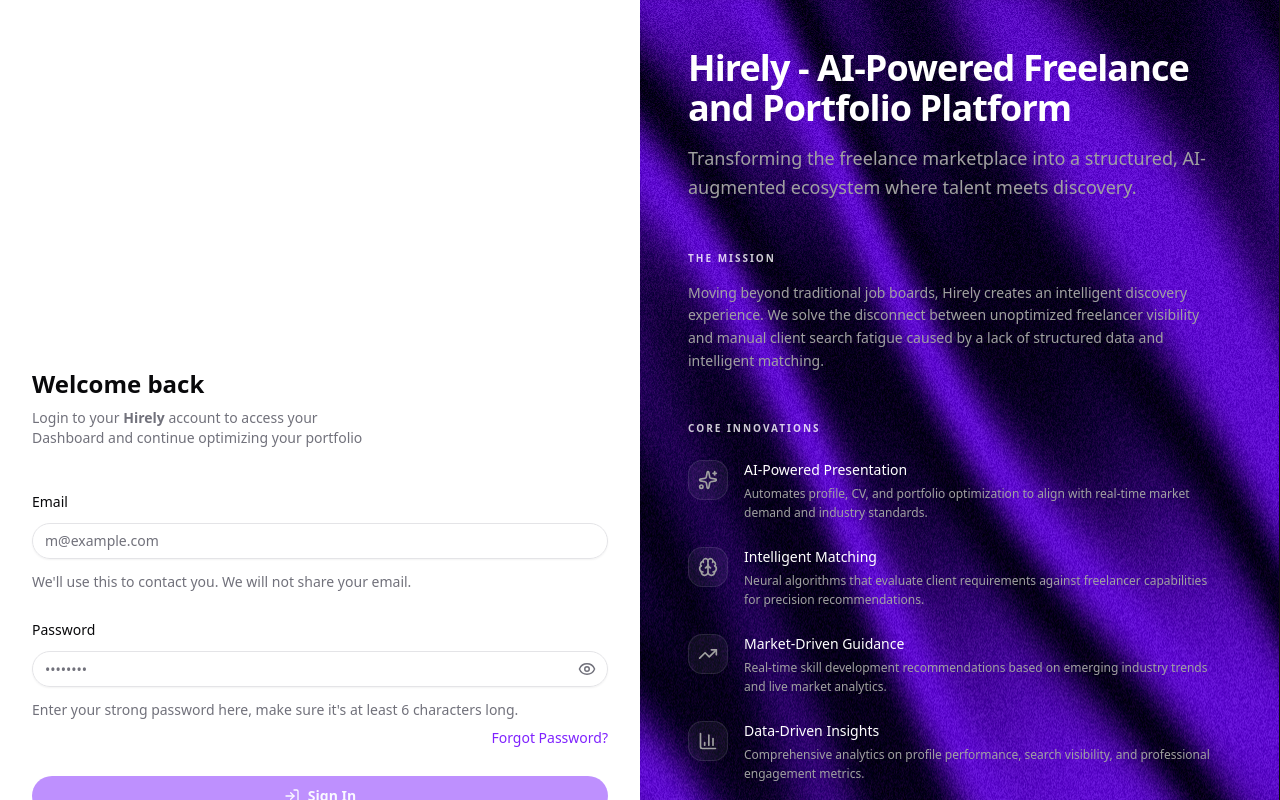
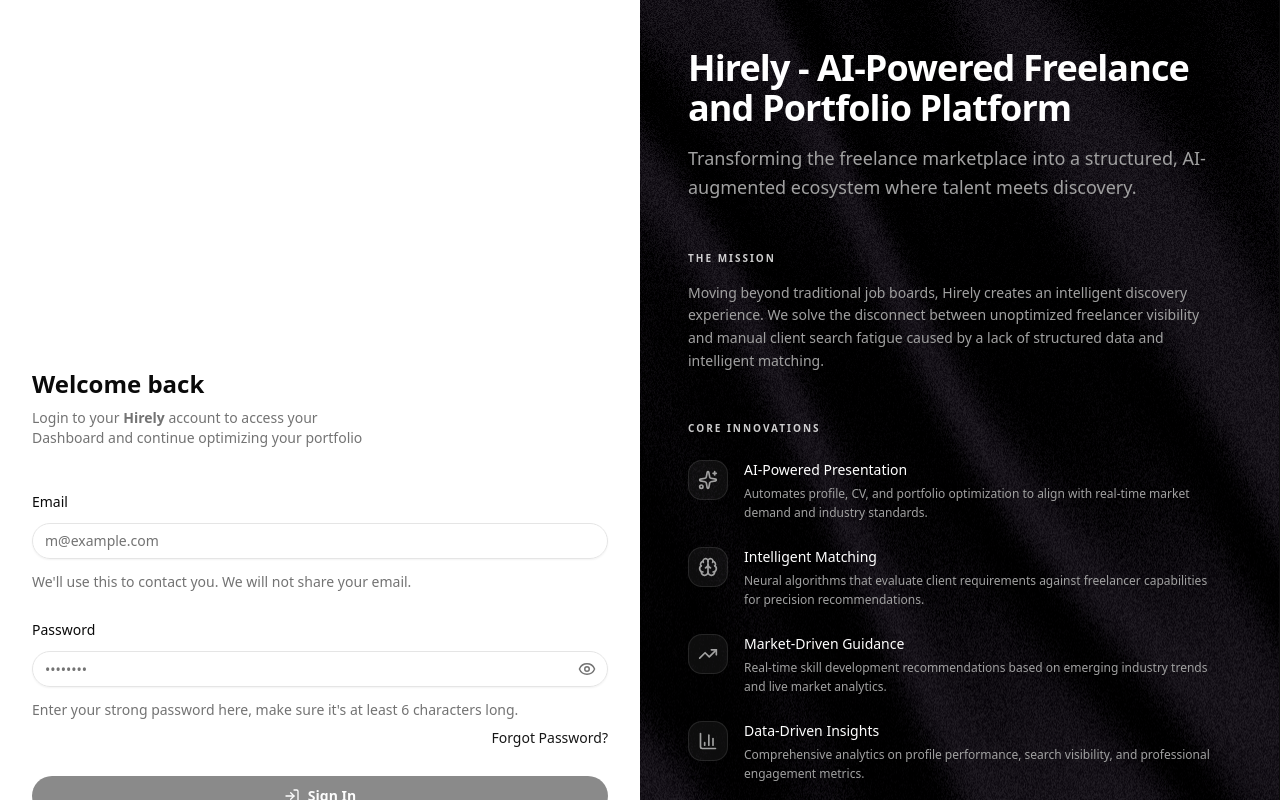
Before and after one commit to Mahmovdsayed/hirely, a Next.js app: page /auth/sign-in in a window 1280 px wide. Shown: the top 800 px of the page. Built offline with nearby package versions, Linux system fonts and the light colour scheme.

Commit message:
feat: Set default dark theme, refactor global color palette, and refine UI layout and text alignment.

```diff
--- a/app/globals.css
+++ b/app/globals.css
@@ -51,70 +51,71 @@
 :root {
   --radius: 0.65rem;
   --background: oklch(1 0 0);
-  --foreground: oklch(0.141 0.005 285.823);
+  --foreground: oklch(0.145 0 0);
   --card: oklch(1 0 0);
-  --card-foreground: oklch(0.141 0.005 285.823);
+  --card-foreground: oklch(0.145 0 0);
   --popover: oklch(1 0 0);
-  --popover-foreground: oklch(0.141 0.005 285.823);
-  --primary: oklch(0.541 0.281 293.009);
-  --primary-foreground: oklch(0.969 0.016 293.756);
-  --secondary: oklch(0.967 0.001 286.375);
-  --secondary-foreground: oklch(0.21 0.006 285.885);
-  --muted: oklch(0.967 0.001 286.375);
-  --muted-foreground: oklch(0.552 0.016 285.938);
-  --accent: oklch(0.967 0.001 286.375);
-  --accent-foreground: oklch(0.21 0.006 285.885);
+  --popover-foreground: oklch(0.145 0 0);
+  --primary: oklch(0.205 0 0);
+  --primary-foreground: oklch(0.985 0 0);
+  --secondary: oklch(0.97 0 0);
+  --secondary-foreground: oklch(0.205 0 0);
+  --muted: oklch(0.97 0 0);
+  --muted-foreground: oklch(0.556 0 0);
+  --accent: oklch(0.97 0 0);
+  --accent-foreground: oklch(0.205 0 0);
   --destructive: oklch(0.577 0.245 27.325);
-  --border: oklch(0.92 0.004 286.32);
-  --input: oklch(0.92 0.004 286.32);
-  --ring: oklch(0.702 0.183 293.541);
-  --chart-1: oklch(0.811 0.111 293.571);
-  --chart-2: oklch(0.606 0.25 292.717);
-  --chart-3: oklch(0.541 0.281 293.009);
-  --chart-4: oklch(0.491 0.27 292.581);
-  --chart-5: oklch(0.432 0.232 292.759);
+  --border: oklch(0.922 0 0);
+  --input: oklch(0.922 0 0);
+  --ring: oklch(0.708 0 0);
+  --chart-1: oklch(0.646 0.222 41.116);
+  --chart-2: oklch(0.6 0.118 184.704);
+  --chart-3: oklch(0.398 0.07 227.392);
+  --chart-4: oklch(0.828 0.189 84.429);
+  --chart-5: oklch(0.769 0.188 70.08);
+  --radius: 0.625rem;
   --sidebar: oklch(0.985 0 0);
-  --sidebar-foreground: oklch(0.141 0.005 285.823);
-  --sidebar-primary: oklch(0.541 0.281 293.009);
-  --sidebar-primary-foreground: oklch(0.969 0.016 293.756);
-  --sidebar-accent: oklch(0.967 0.001 286.375);
-  --sidebar-accent-foreground: oklch(0.21 0.006 285.885);
-  --sidebar-border: oklch(0.92 0.004 286.32);
-  --sidebar-ring: oklch(0.702 0.183 293.541);
+  --sidebar-foreground: oklch(0.145 0 0);
+  --sidebar-primary: oklch(0.205 0 0);
+  --sidebar-primary-foreground: oklch(0.985 0 0);
+  --sidebar-accent: oklch(0.97 0 0);
+  --sidebar-accent-foreground: oklch(0.205 0 0);
+  --sidebar-border: oklch(0.922 0 0);
+  --sidebar-ring: oklch(0.708 0 0);
 }
 
 .dark {
-  --background: #000000;
+  --background: oklch(0% 0 0);
   --foreground: oklch(0.985 0 0);
-  --card: oklch(0.21 0.006 285.885);
+  --card: oklch(0.205 0 0);
   --card-foreground: oklch(0.985 0 0);
-  --popover: oklch(0.21 0.006 285.885);
+  --popover: oklch(0.205 0 0);
   --popover-foreground: oklch(0.985 0 0);
-  --primary: oklch(0.606 0.25 292.717);
-  --primary-foreground: oklch(0.969 0.016 293.756);
-  --secondary: oklch(0.274 0.006 286.033);
+  --primary: oklch(0.922 0 0);
+  --primary-foreground: oklch(0.205 0 0);
+  --secondary: oklch(0.269 0 0);
   --secondary-foreground: oklch(0.985 0 0);
-  --muted: oklch(0.274 0.006 286.033);
-  --muted-foreground: oklch(0.705 0.015 286.067);
-  --accent: oklch(0.274 0.006 286.033);
+  --muted: oklch(0.269 0 0);
+  --muted-foreground: oklch(0.708 0 0);
+  --accent: oklch(0.269 0 0);
   --accent-foreground: oklch(0.985 0 0);
   --destructive: oklch(0.704 0.191 22.216);
   --border: oklch(1 0 0 / 10%);
   --input: oklch(1 0 0 / 15%);
-  --ring: oklch(0.38 0.189 293.745);
-  --chart-1: oklch(0.811 0.111 293.571);
-  --chart-2: oklch(0.606 0.25 292.717);
-  --chart-3: oklch(0.541 0.281 293.009);
-  --chart-4: oklch(0.491 0.27 292.581);
-  --chart-5: oklch(0.432 0.232 292.759);
-  --sidebar: oklch(0.21 0.006 285.885);
+  --ring: oklch(0.556 0 0);
+  --chart-1: oklch(0.488 0.243 264.376);
+  --chart-2: oklch(0.696 0.17 162.48);
+  --chart-3: oklch(0.769 0.188 70.08);
+  --chart-4: oklch(0.627 0.265 303.9);
+  --chart-5: oklch(0.645 0.246 16.439);
+  --sidebar: oklch(0.205 0 0);
   --sidebar-foreground: oklch(0.985 0 0);
-  --sidebar-primary: oklch(0.606 0.25 292.717);
-  --sidebar-primary-foreground: oklch(0.969 0.016 293.756);
-  --sidebar-accent: oklch(0.274 0.006 286.033);
+  --sidebar-primary: oklch(0.488 0.243 264.376);
+  --sidebar-primary-foreground: oklch(0.985 0 0);
+  --sidebar-accent: oklch(0.269 0 0);
   --sidebar-accent-foreground: oklch(0.985 0 0);
   --sidebar-border: oklch(1 0 0 / 10%);
-  --sidebar-ring: oklch(0.38 0.189 293.745);
+  --sidebar-ring: oklch(0.556 0 0);
 }
 
 @layer base {
--- a/app/layout.tsx
+++ b/app/layout.tsx
@@ -49,7 +49,7 @@
   children: React.ReactNode;
 }>) {
   return (
-    <html suppressHydrationWarning dir="ltr" lang="en" className="light">
+    <html suppressHydrationWarning dir="ltr" lang="en" className="dark">
       <body className={`${inter.variable} antialiased overflow-x-hidden font-inter`}>
         <Providers>
           {children}
--- a/components/forms/auth/SignUpForm.tsx
+++ b/components/forms/auth/SignUpForm.tsx
@@ -119,7 +119,7 @@
                 </InputMotion>
                 <div className="flex flex-col gap-2">
                     <InputMotion delay={0.9} isFullWidth>
-                        <p className="text-sm text-start text-muted-foreground">
+                        <p className="text-sm text-left text-muted-foreground">
                             Already have an account?{' '}
                             <button
                                 type="button"
@@ -131,7 +131,7 @@
                         </p>
                     </InputMotion>
                     <InputMotion delay={1} isFullWidth>
-                        <p className="text-xs text-start text-muted-foreground">
+                        <p className="text-xs text-left text-muted-foreground">
                             By signing up, you agree to our{' '}
                             <button
                                 type="button"
--- a/components/layout/LoadingScreen.tsx
+++ b/components/layout/LoadingScreen.tsx
@@ -4,7 +4,7 @@
 
 const LoadingScreen = () => {
     return (
-        <div className="fixed inset-0 z-[100] flex items-center justify-center bg-background">
+        <div className="fixed inset-0 z-100 flex items-center justify-center bg-background">
             <div className="relative flex flex-col items-center">
                 <motion.div
                     animate={{
--- a/components/layout/auth/SilkWrapper.tsx
+++ b/components/layout/auth/SilkWrapper.tsx
@@ -35,11 +35,10 @@
         <div className="relative hidden xl:flex h-full overflow-hidden border-r border-white/5 flex-col p-12 bg-black">
             <div className="absolute inset-0 z-0">
                 <Silk
-                    color="#7f22fe"
+                    color="#242027"
                     speed={6.5}
-                    noiseIntensity={2.5}
+                    noiseIntensity={1.5}
                 />
-                <div className="absolute bg-black/10 inset-0  shadow-inner" />
             </div>
 
             <div className="relative z-10 flex flex-col h-full">
--- a/components/motion/InputsMotion.tsx
+++ b/components/motion/InputsMotion.tsx
@@ -32,7 +32,7 @@
     return (
         <div
             ref={elRef}
-            className={`w-full ${isFullWidth ? 'md:w-auto' : ''}`}
+            className={`${isFullWidth ? 'w-full' : 'w-auto'}`}
         >
             {children}
         </div>
--- a/components/pages/auth/signup/SignUpPage.tsx
+++ b/components/pages/auth/signup/SignUpPage.tsx
@@ -58,7 +58,7 @@
     return (
         <div>
             <div className="container max-w-5xl mx-auto">
-                <div className="text-start mb-8 md:mb-12">
+                <div className="text-left mb-8 md:mb-12">
                     <InputMotion delay={0.1}>
                         <h1 className="text-2xl md:text-4xl font-bold tracking-tight mb-2 md:mb-3">
                             Start your journey
@@ -80,7 +80,7 @@
 
                 <div className="relative mt-4 md:mt-8">
                     <StepWrapper isVisible={step === 0}>
-                        <div className="mb-6 md:mb-10 text-start md:text-left">
+                        <div className="mb-6 md:mb-10 text-left">
                             <InputMotion delay={0.4}>
                                 <h2 className="text-xl md:text-2xl font-semibold mb-1 md:mb-2">Select your goal</h2>
                             </InputMotion>
@@ -135,8 +135,8 @@
 
                     <StepWrapper isVisible={step === 1}>
                         <div className="">
-                            <div className="mb-6 md:mb-8 flex items-center gap-3">
-                                <InputMotion isFullWidth delay={0.1}>
+                            <div className="mb-6 md:mb-8 flex items-center gap-3 w-full">
+                                <InputMotion delay={0.1}>
                                     <Button
                                         variant="outline"
                                         size="icon"
@@ -146,12 +146,12 @@
                                         <ChevronLeft size={18} />
                                     </Button>
                                 </InputMotion>
-                                <div className='text-start w-full'>
+                                <div className='text-left flex-1 min-w-0'>
                                     <InputMotion isFullWidth delay={0.2}>
-                                        <h2 className="text-xl md:text-2xl font-semibold">Account details</h2>
+                                        <h2 className="text-xl md:text-2xl font-semibold truncate">Account details</h2>
                                     </InputMotion>
                                     <InputMotion isFullWidth delay={0.3}>
-                                        <p className="text-muted-foreground text-xs md:text-sm">
+                                        <p className="text-muted-foreground text-xs md:text-sm truncate">
                                             Signing up as <span className="text-primary font-semibold capitalize">{role}</span>
                                         </p>
                                     </InputMotion>
```
